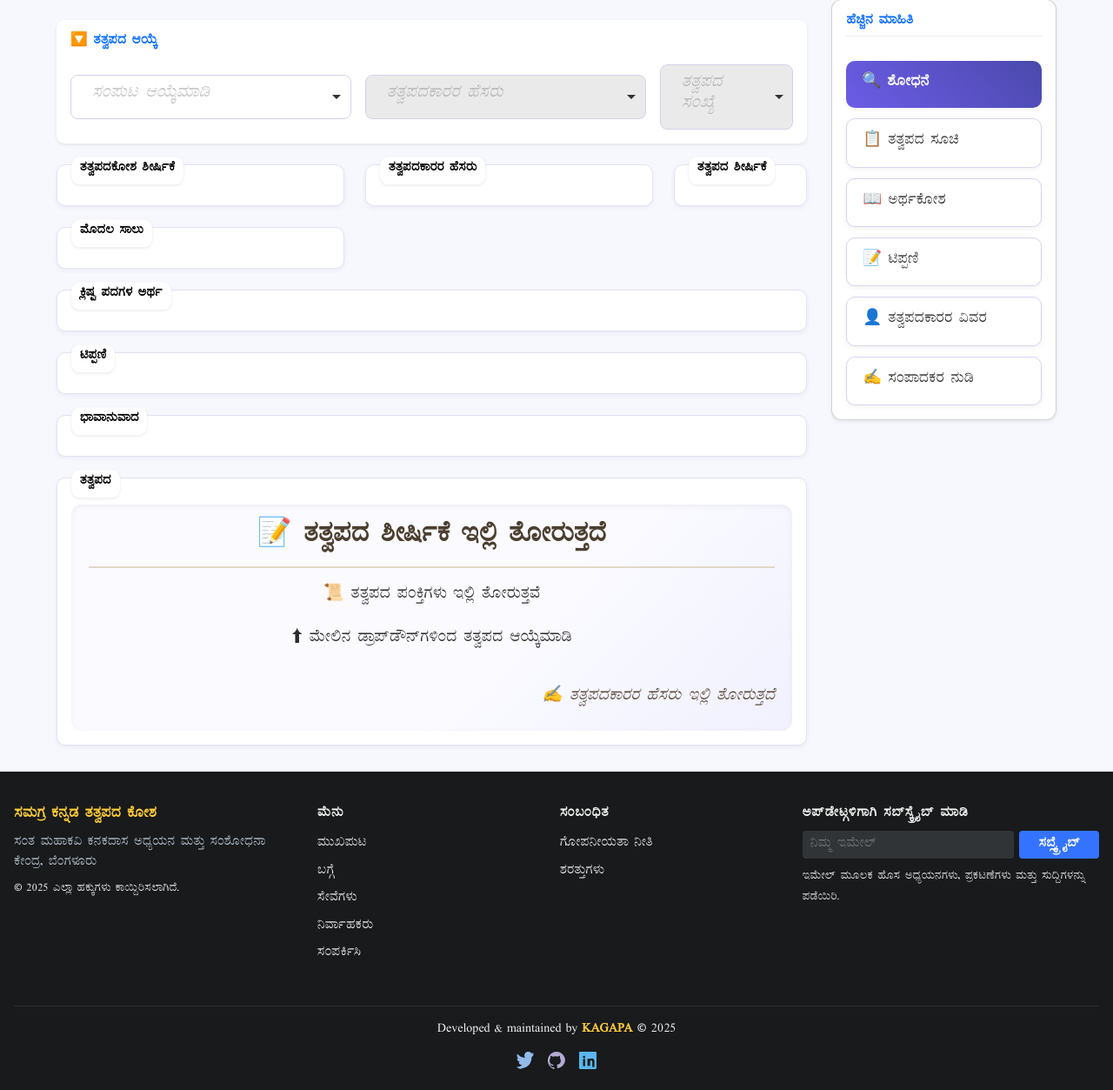
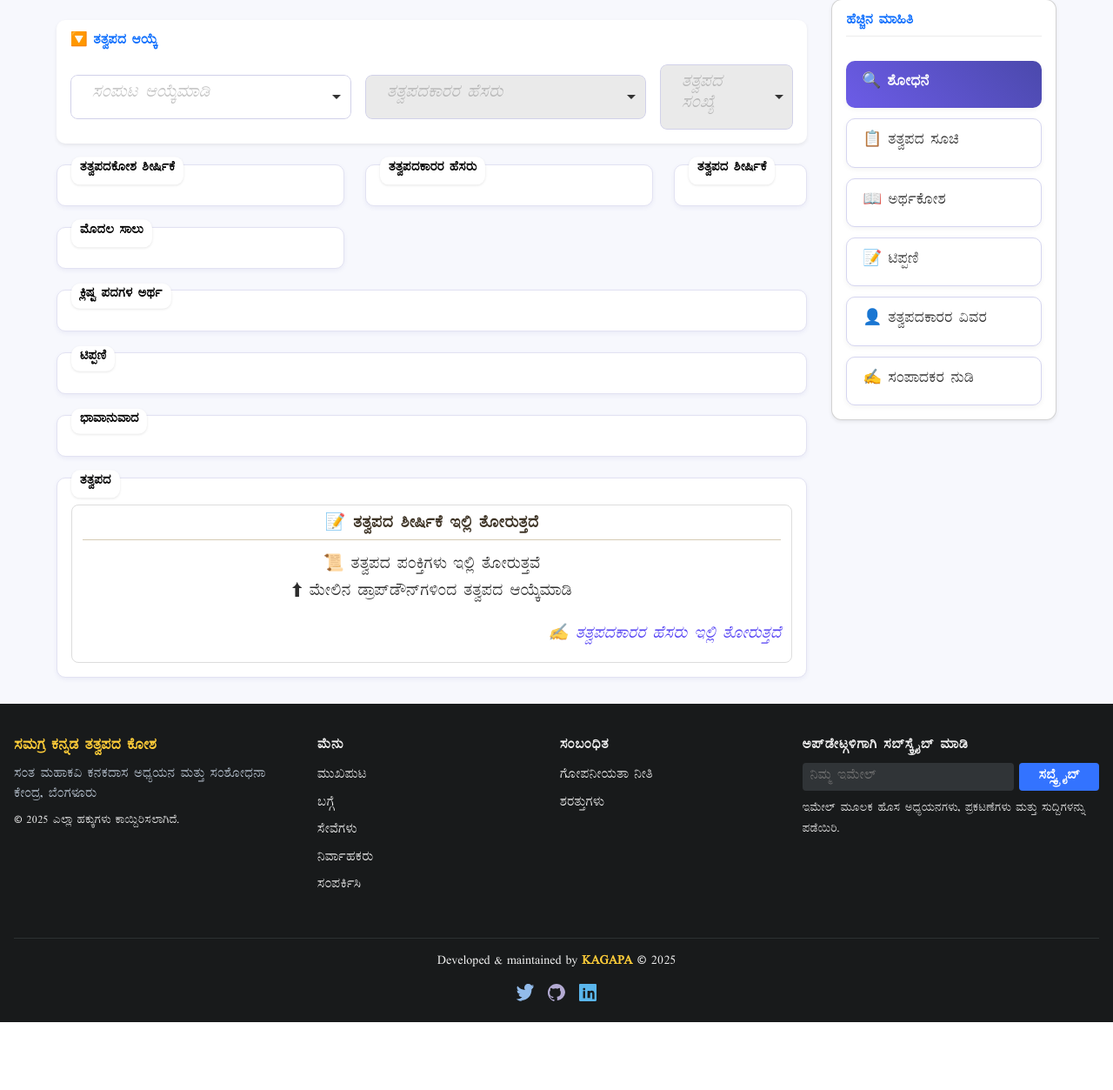
Before and after one commit to kagapa-blr/kannada-tattvapada, a Flask app: page / in a window 1280 px wide. Shown: the part 186-1439 px from the top of the page at 87% size. After the commit the page ends 1361 px from the top, so only its background shows below. Run offline with Flask 3, Linux system fonts and the light colour scheme; data that the repository does not hold is empty; parts of the project's set-up code (start-up, migrations or seed data) failed here and were passed over; some libraries are stand-ins or nearby versions.

Commit message:
poem content area optimised

```diff
--- a/app/static/css/style.css
+++ b/app/static/css/style.css
@@ -162,7 +162,7 @@ body {
 .tippani-box div,
 .gloss-box div {
   font-size: 1.2rem;
-  line-height: 1.8;
+  line-height: 1.6;
   text-align: justify;
   white-space: pre-wrap;
   color: #2b2b6f;
@@ -180,22 +180,30 @@ body {
 #poem-display-area {
   display: flex;
   flex-direction: column;
-  padding: 20px;
-  border-radius: 12px;
-  background: linear-gradient(135deg, #fafaff 60%, #f1f1ff);
-  box-shadow: inset 0 2px 6px rgba(0, 0, 0, 0.05);
-  min-height: 120px;
-  max-height: 420px;
+  padding: 12px;
+  border: 1px solid #ddd;
+  border-radius: 8px;
+  background: #fff;
+  min-height: 100px;
+  max-height: 400px;
+  overflow-y: auto;
+
 }
 
 #tatvapada_sheershike {
   margin: 0;
-  padding-bottom: 12px;
-  font-size: 2rem;
-  font-weight: 700;
+  padding-bottom: 4px;
+  font-size: 1.2rem;
+  font-weight: 600;
   text-align: center;
-  border-bottom: 2px solid #e0d8c5;
-  color: #4b3f2f;
+  border-bottom: 1px solid #d6cbb5;
+  color: #3e3426;
+  letter-spacing: 0.3px;
+}
+
+.poem-content p {
+  margin: 0;
+  line-height: 1.6;
 }
 
 .poem-content {
@@ -208,11 +216,12 @@ body {
 }
 
 .poem-author {
-  margin-top: 12px;
+  margin-top: 4px;
   text-align: right;
-  font-size: 1.25rem;
+  font-size: 0.9rem;
   font-style: italic;
-  color: #5a4b3c;
+  color: #260ff0;
+  opacity: 0.8;
 }
 
 /* Scrollbars */
--- a/app/templates/index.html
+++ b/app/templates/index.html
@@ -59,7 +59,6 @@
         <!-- Metadata Fields -->
         <div class="other-fields mt-4">
           <div class="row g-4">
-
             <div class="col-md-4">
               <div class="field-box">
                 <div class="field-label">ತತ್ವಪದಕೋಶ ಶೀರ್ಷಿಕೆ</div>
@@ -109,7 +108,6 @@
                 <div id="bhavanuvada_value"></div>
               </div>
             </div>
-
             <div class="col-md-12">
               <div class="field-box tatvapada-box">
                 <div class="field-label">ತತ್ವಪದ</div>
@@ -124,11 +122,8 @@
                 </div>
               </div>
             </div>
-
           </div>
         </div>
-
-
       </div>
 
       <!-- RIGHT SECTION -->
```
